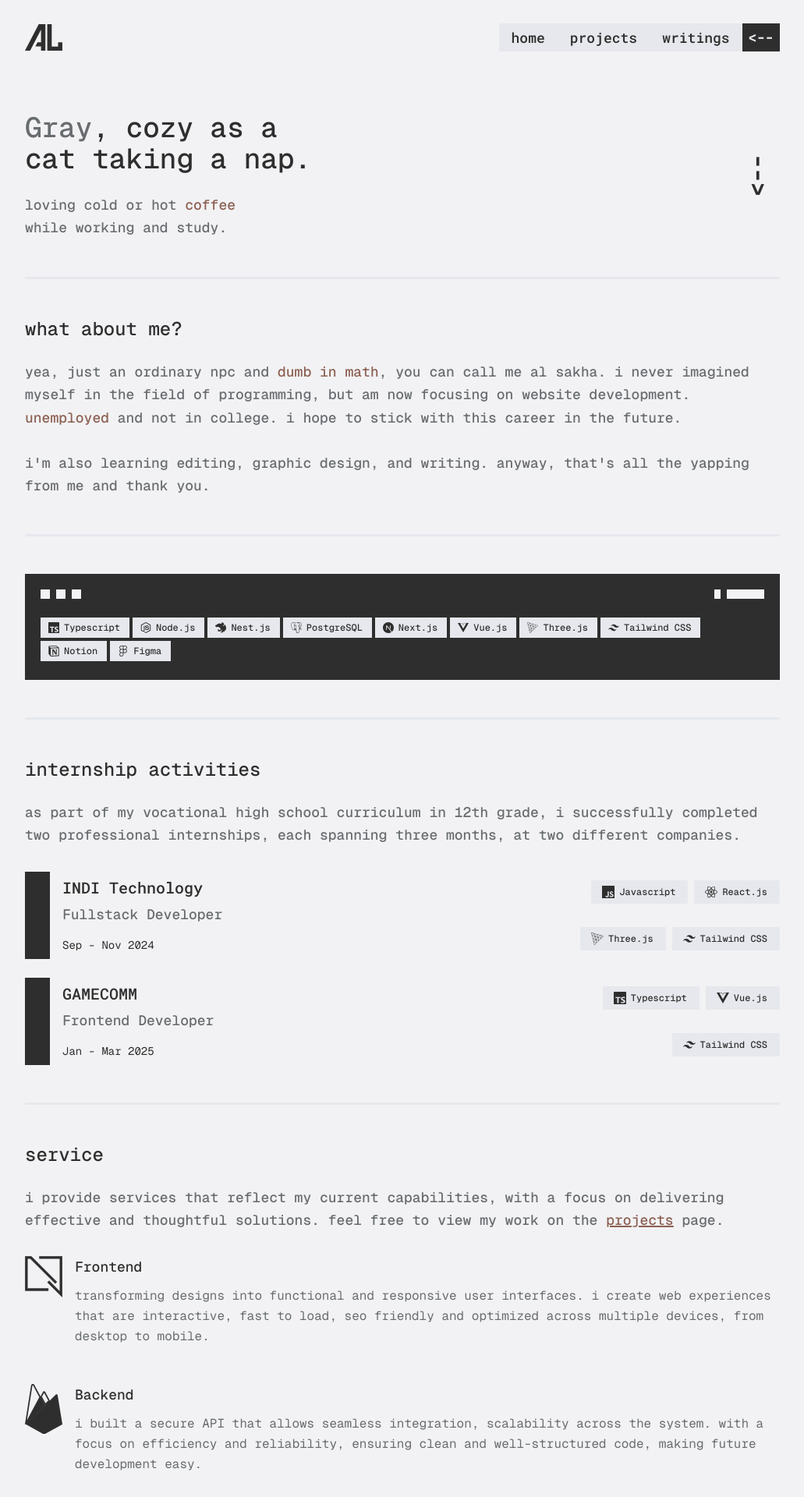
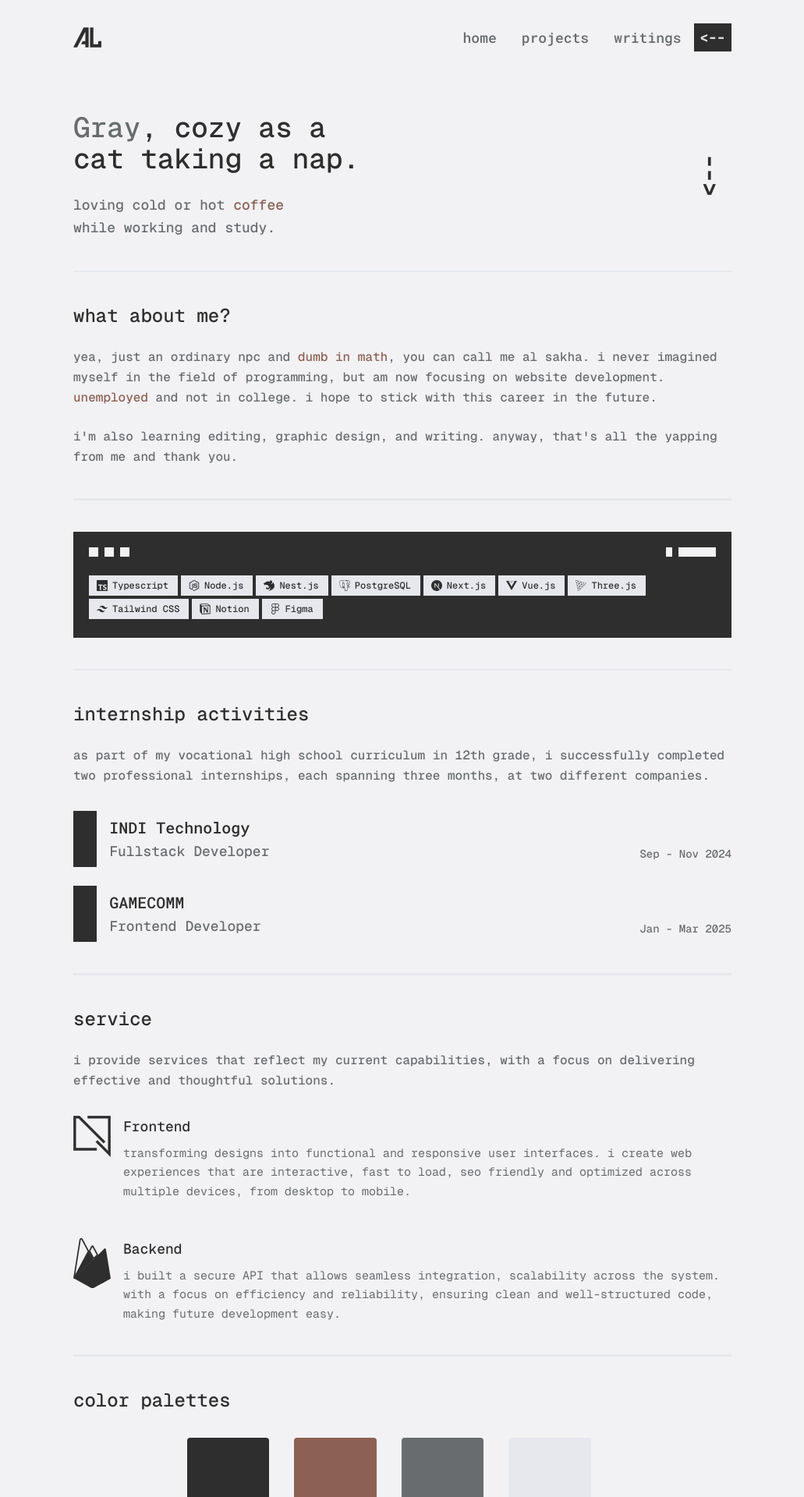
Before and after one commit to IRTIDEATH/Al-Sakha, a Next.js app: page / in a window 1280 px wide. Shown: the top 1920 px of the page at 78% size, without its empty margins (124-1155 px from the left). Built offline with nearby package versions, Linux system fonts and the light colour scheme.

Commit message:
Adjustment again

```diff
--- a/app/writings/page.tsx
+++ b/app/writings/page.tsx
@@ -7,7 +7,7 @@ export default async function BlogsPage() {
   return (
     <main className="mt-12">
       <h2 className="text-2xl mb-6 font-medium">writing in my spare time</h2>
-      <p className="text-zeta font-medium text-lg text-start mb-6">
+      <p className="text-zeta font-medium text-[16px] text-start mb-6">
         whether it{"'"}s storytelling, crafting articles, or diving into research.
       </p>
       <Divider className="mt-12 mb-6" />
--- a/components/card-internship.tsx
+++ b/components/card-internship.tsx
@@ -1,25 +1,14 @@
 "use client";
 
-import { Badge } from "@/components/ui/skill-badge";
 import { internships } from "@/constants";
-import { Icon } from "@iconify/react";
 import { motion } from "motion/react";
 import Link from "next/link";
 import { useState } from "react";
 
 const CardInternship = () => {
-  const [showBadges, setShowBadges] = useState<number | null>(null);
   const [animationStates, setAnimationStates] = useState<
     Record<number, "none" | "entering" | "exiting">
   >({});
-
-  const toggleBadges = (index: number) => {
-    if (showBadges === index) {
-      setShowBadges(null);
-    } else {
-      setShowBadges(index);
-    }
-  };
 
   const handleMouseEnter = (index: number) => {
     setAnimationStates((prev) => ({
@@ -58,52 +47,28 @@ const CardInternship = () => {
               key={index}
               onMouseEnter={() => handleMouseEnter(index)}
               onMouseLeave={() => handleMouseLeave(index)}
-              className={`w-full flex-row items-center justify-between h-28 relative inline-flex overflow-hidden`}
+              className={`w-full flex-row items-center justify-between h-22 sm:h-18 relative inline-flex overflow-hidden`}
             >
-              <div className="flex flex-row items-center gap-4 h-full">
+              <div className="flex flex-row items-center gap-4 h-full w-full">
                 <div className="h-full w-8 bg-foreground" />
-                <div className="flex flex-col items-start gap-3.5">
-                  <div className="flex flex-col gap-1.5">
+                <div className="flex flex-col items-start sm:flex-row sm:justify-between w-full sm:items-end">
+                  <div className="flex flex-col gap-0.5">
                     <Link
                       aria-label="company link"
                       href={item.link}
-                      className="text-lg sm:text-xl font-medium font-roboto hover:underline decoration-2"
+                      className="text-xl font-medium font-roboto hover:underline decoration-2"
                     >
                       {item.company}
                     </Link>
-                    <p className="text-base sm:text-lg font-medium text-zeta">
+                    <p className="text-lg font-medium text-zeta">
                       {item.position}
                     </p>
                   </div>
-                  <span className="text-[12px] sm:text-[14px]">
+                  <span className="text-[14px] font-medium text-zeta mt-2">
                     {item.date}
                   </span>
                 </div>
               </div>
-
-              <div className="hidden sm:flex flex-wrap w-[300px] items-center justify-end gap-2 h-full">
-                {item.technologies.map((items, i) => (
-                  <Badge key={i} variant={"secondary"}>
-                    <Icon className="-ms-0.5 text-[16px]" icon={items.icon} />
-                    {items.name}
-                  </Badge>
-                ))}
-              </div>
-
-              <button
-                aria-label="Slide to see techstack"
-                onClick={() => toggleBadges(index)}
-                className="flex sm:hidden items-center justify-center z-10 mr-1"
-              >
-                <Icon
-                  icon="weui:arrow-filled"
-                  className={`text-4xl transition-colors duration-500 border-2 w-6 h-6 ${
-                    showBadges === index
-                      ? "text-background border-background"
-                      : "text-foreground border-foreground"
-                  }`}
-                />
-              </button>
 
               {cardState === "entering" && (
                 <motion.div
@@ -111,7 +76,7 @@ const CardInternship = () => {
                   className="absolute inset-0 bg-transparent sm:bg-suram -z-10"
                   initial={{ left: "-100%", right: "100%" }}
                   animate={{ left: "0%", right: "0%" }}
-                  transition={{ duration: 0.3, ease: "easeInOut" }}
+                  transition={{ duration: 0.35, ease: "easeInOut" }}
                   onAnimationComplete={() =>
                     handleAnimationComplete(index, "entering")
                   }
@@ -124,49 +89,12 @@ const CardInternship = () => {
                   className="absolute inset-0 bg-transparent sm:bg-suram -z-10"
                   initial={{ left: "0%", right: "0%" }}
                   animate={{ left: "100%", right: "-100%" }}
-                  transition={{ duration: 0.3, ease: "easeInOut" }}
+                  transition={{ duration: 0.35, ease: "easeInOut" }}
                   onAnimationComplete={() =>
                     handleAnimationComplete(index, "exiting")
                   }
                 />
               )}
-
-              <motion.div
-                className="absolute inset-0 bg-foreground overflow-hidden"
-                initial={{ width: 0 }}
-                animate={{ width: showBadges === index ? "100%" : 0 }}
-                transition={{ duration: 0.3, ease: "easeInOut" }}
-                style={{
-                  top: 0,
-                  left: 0,
-                  bottom: 0,
-                  originX: 0,
-                }}
-              >
-                <motion.div
-                  className="w-full h-full flex flex-wrap items-center justify-end gap-2 py-1.5 px-10"
-                  initial={{ opacity: 0 }}
-                  animate={{
-                    opacity: showBadges === index ? 1 : 0,
-                  }}
-                  transition={{
-                    duration: 0.2,
-                    ease: "easeOut",
-                    delay: showBadges === index ? 0.3 : 0,
-                  }}
-                >
-                  {showBadges === index &&
-                    item.technologies.map((tech, techIndex) => (
-                      <Badge variant="secondary" key={techIndex}>
-                        <Icon
-                          className="-ms-0.5 text-[14px]"
-                          icon={tech.icon}
-                        />
-                        {tech.name}
-                      </Badge>
-                    ))}
-                </motion.div>
-              </motion.div>
             </div>
           );
         })}
--- a/components/navbar.tsx
+++ b/components/navbar.tsx
@@ -23,7 +23,7 @@ const Navbar = () => {
           viewBox="0 0 831 590"
           fill="none"
           xmlns="http://www.w3.org/2000/svg"
-          className="w-12 h-full"
+          className="w-9 h-full"
         >
           <path
             d="M495.4 589.24V0H594V497.92H735.93V403.93H830.06V588.92H825.72L495.4 589.24Z"
@@ -34,8 +34,8 @@ const Navbar = () => {
             fill="#2E2E2E"
           />
         </svg>
-        <div className="hidden md:flex items-center bg-suram">
-          <ul className="flex items-center gap-8 font-roboto font-medium px-4 text-lg">
+        <div className="hidden md:flex items-center">
+          <ul className="flex items-center gap-8 font-roboto font-medium px-4 text-lg text-zeta">
             {navigationItems.map((item, index) => (
               <li key={index}>
                 <Link
--- a/components/section/home/about-section.tsx
+++ b/components/section/home/about-section.tsx
@@ -6,21 +6,16 @@ const AboutSection = () => {
   return (
     <section className="w-full mx-auto">
       <h1 className="text-2xl mb-6 font-medium">what about me?</h1>
-      <p
-        className="w-full text-zeta font-medium text-lg text-start"
-        style={{
-          contentVisibility: "auto",
-          containIntrinsicSize: "0 150px",
-        }}
-      >
-        yea, just an ordinary npc and <CoffeeText>dumb in math</CoffeeText>,
-        you can call me al sakha. i never imagined myself in the field of
-        programming, but am now focusing on website development. <CoffeeText>unemployed</CoffeeText> and
-        not in college. i hope to stick with this career in the future.
-        <br />
-        <br />
-        i{"'"}m also learning editing, graphic design, and writing. anyway, that{"'"}s
-        all the yapping from me and thank you.
+      <p className="w-full text-zeta font-medium text-[16px] text-start mb-6">
+        yea, just an ordinary npc and <CoffeeText>dumb in math</CoffeeText>, you
+        can call me al sakha. i never imagined myself in the field of
+        programming, but am now focusing on website development.{" "}
+        <CoffeeText>unemployed</CoffeeText> and not in college. i hope to stick
+        with this career in the future.
+      </p>
+      <p className="w-full text-zeta font-medium text-[16px] text-start">
+        i{"'"}m also learning editing, graphic design, and writing. anyway, that
+        {"'"}s all the yapping from me and thank you.
       </p>
     </section>
   );
--- a/components/section/home/chatme-section.tsx
+++ b/components/section/home/chatme-section.tsx
@@ -6,8 +6,8 @@ const ChatmeSection = () => {
   return (
     <>
       <section>
-        <h1 className="text-2xl mb-6 font-medium">wanna talk?</h1>
-        <p className="w-full text-zeta font-medium text-lg text-start">
+        <h1 className="text-2xl mb-4 font-medium">wanna talk?</h1>
+        <p className="w-full text-zeta font-medium text-[16px] text-start">
           need help, talk about random things, and connect with me.
         </p>
         <ul className="w-full text-zeta font-medium text-lg text-start mt-4">
--- a/components/section/home/color-palette-section.tsx
+++ b/components/section/home/color-palette-section.tsx
@@ -52,9 +52,9 @@ const ColorPaletteSection = () => {
                         viewBox="0 0 24 24"
                         fill="none"
                         stroke="currentColor"
-                        stroke-width="2"
-                        stroke-linecap="round"
-                        stroke-linejoin="round"
+                        strokeWidth="2"
+                        strokeLinecap="round"
+                        strokeLinejoin="round"
                       >
                         <path d="M20 6 9 17l-5-5" />
                       </svg>
--- a/components/section/home/inspiration-section.tsx
+++ b/components/section/home/inspiration-section.tsx
@@ -7,8 +7,8 @@ const InspirationSection = () => {
   return (
     <>
       <section>
-        <h1 className="text-2xl mb-6 font-medium">reference & inspiration</h1>
-        <p className="w-full text-zeta font-medium text-lg text-start">
+        <h1 className="text-2xl mb-4 font-medium">reference & inspiration</h1>
+        <p className="w-full text-zeta font-medium text-[16px] text-start">
           this is a <CoffeeText>cool</CoffeeText> portfolio website that i use
           as my reference and inspiration.
         </p>
--- a/components/section/home/internship-section.tsx
+++ b/components/section/home/internship-section.tsx
@@ -11,7 +11,7 @@ const InternshipSection = () => {
     <>
       <section>
         <h1 className="text-2xl mb-6 font-medium">internship activities</h1>
-        <p className="w-full mb-8 text-zeta font-medium text-lg text-start">
+        <p className="w-full mb-8 text-zeta font-medium text-[16px] text-start">
           as part of my vocational high school curriculum in 12th grade, i
           successfully completed two professional internships, each spanning
           three months, at two different companies.
--- a/components/section/home/service-section.tsx
+++ b/components/section/home/service-section.tsx
@@ -1,29 +1,20 @@
 "use client";
 
-import CoffeeText from "@/components/ui/coffee-text";
-import Link from "next/link";
 
 const ServiceSection = () => {
   return (
     <>
       <section className="w-full mx-auto">
         <h1 className="text-2xl mb-6 font-medium">service</h1>
-        <p className="w-full text-zeta font-medium text-lg text-start">
+        <p className="w-full text-zeta font-medium text-[16px] text-start">
           i provide services that reflect my current capabilities, with a focus
-          on delivering effective and thoughtful solutions. feel free to view my
-          work on the{" "}
-          <CoffeeText className="underline decoration-2">
-            <Link aria-label="Navigate to projects page" href={"/projects"}>
-              projects
-            </Link>
-          </CoffeeText>{" "}
-          page.
+          on delivering effective and thoughtful solutions.
         </p>
         <div className="mt-8 flex flex-col gap-12">
           <div className="flex flex-row-reverse items-start justify-between gap-4">
-            <div className="space-y-2.5">
+            <div className="space-y-2">
               <h2 className="text-lg font-medium">Frontend</h2>
-              <p className="text-zeta">
+              <p className="text-zeta text-[15px]">
                 transforming designs into functional and responsive user
                 interfaces. i create web experiences that are interactive, fast
                 to load, seo friendly and optimized across multiple devices,
@@ -55,9 +46,9 @@ const ServiceSection = () => {
             </div>
           </div>
           <div className="flex flex-row-reverse items-start justify-between gap-4">
-            <div className="space-y-2.5">
+            <div className="space-y-2">
               <h2 className="text-lg font-medium">Backend</h2>
-              <p className="text-zeta">
+              <p className="text-zeta text-[15px]">
                 i built a secure API that allows seamless integration,
                 scalability across the system. with a focus on efficiency and
                 reliability, ensuring clean and well-structured code, making
--- a/components/ui/divider.tsx
+++ b/components/ui/divider.tsx
@@ -4,7 +4,7 @@ import React from "react";
 import { cn } from "@/lib/utils";
 
 const Divider = ({ className }: React.HTMLAttributes<HTMLDivElement>) => {
-  return <div className={cn("bg-suram py-[1.5px] w-full my-12", className)} />;
+  return <div className={cn("bg-suram py-[1.3px] w-full my-10", className)} />;
 };
 
 export default Divider;
--- a/components/ui/wrapper.tsx
+++ b/components/ui/wrapper.tsx
@@ -33,7 +33,7 @@ const Wrapper = ({ children }: PropsWithChildren) => {
 
   return (
     <ReactLenis options={{ autoRaf: false }} ref={lenisRef} root>
-      <div className="mx-auto w-full max-w-[1024px] px-7">
+      <div className="mx-auto w-full max-w-[900px] px-7">
         {!prefersReducedMotion && <Navbar />}
         {children}
         <Footer />
```
Also changed, not shown: components/section/projects/title-section.tsx (+5 -23 lines).
